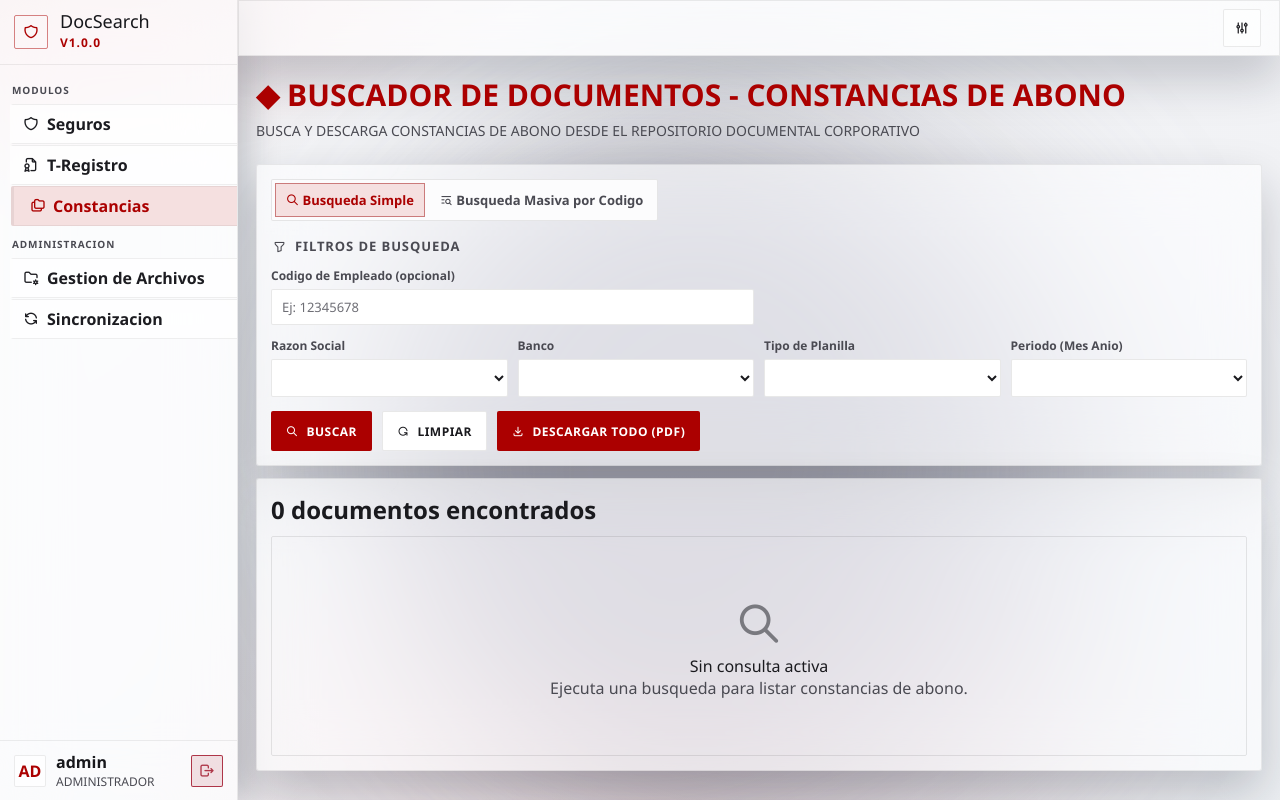
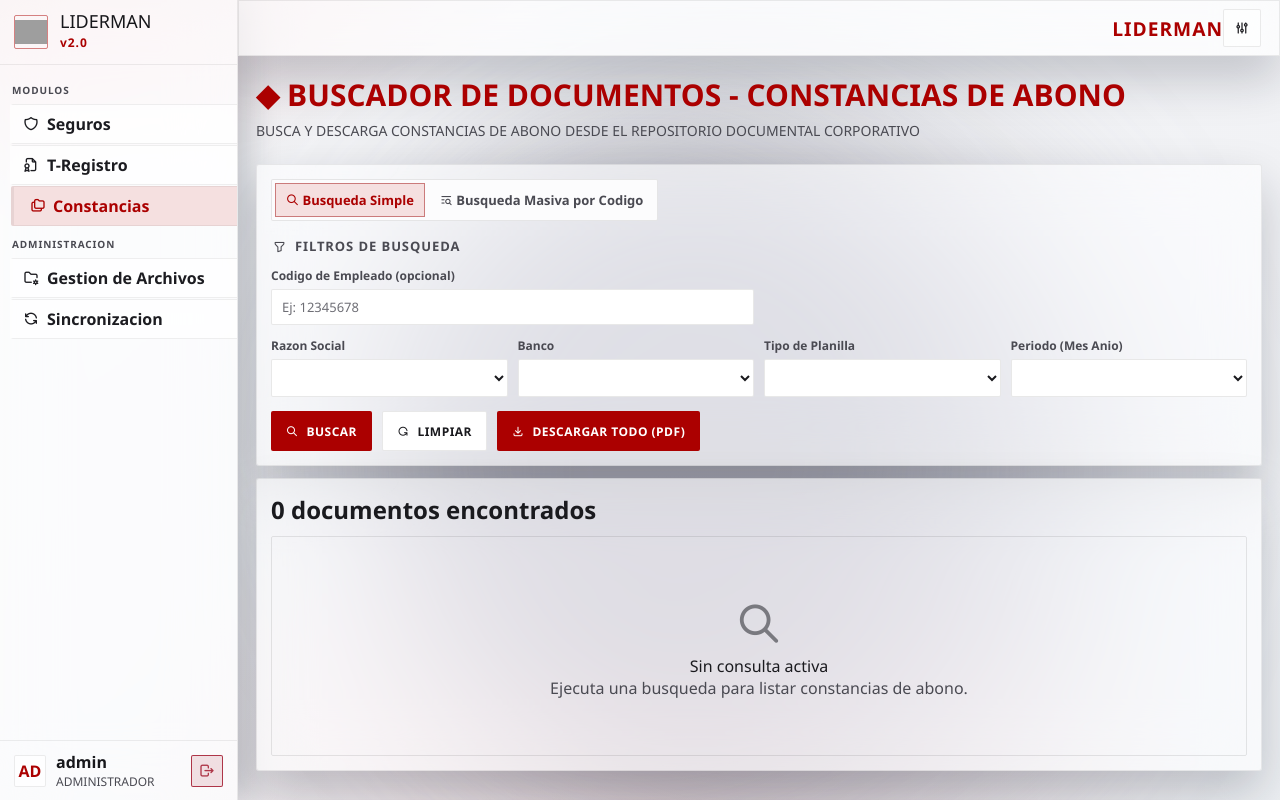
Before and after one commit to EstebanCabreraArbizu/PDF-search-with-minio, a Django app: page /ui/constancias/ in a window 1280 px wide. Run offline with Django 5.2, Linux system fonts and the light colour scheme; lists and menus that the app fills with data are empty; grey boxes are pictures that could not be loaded.

Commit message:
style(branding): add Liderman branding to UI components

```diff
--- a/documents/templates/documents/base_search.html
+++ b/documents/templates/documents/base_search.html
@@ -4,7 +4,7 @@
 <head>
   <meta charset="UTF-8">
   <meta name="viewport" content="width=device-width, initial-scale=1.0">
-  <title>{% block page_title_text %}DocSearch{% endblock %}</title>
+  <title>{% block page_title_text %}LIDERMAN v2.0{% endblock %}</title>
   <link rel="preconnect" href="https://fonts.googleapis.com">
   <link rel="preconnect" href="https://fonts.gstatic.com" crossorigin>
   <link href="https://fonts.googleapis.com/css2?family=Outfit:wght@300;400;500;600;700&display=swap" rel="stylesheet">
@@ -29,7 +29,13 @@
     </main>
   </section>
 
-  <script src="{% static 'documents/js/dist/shared/ui_core_v2.js' %}"></script>
+  {% if DEBUG %}
+    <script src="{% static 'documents/js/shared/ui_core_v2.js' %}"></script>
+    <script src="{% static 'documents/js/shared/doc_search_core.js' %}"></script>
+  {% else %}
+    <script src="{% static 'documents/js/dist/shared/ui_core_v2.js' %}"></script>
+    <script src="{% static 'documents/js/dist/shared/doc_search_core.js' %}"></script>
+  {% endif %}
   {% block page_scripts %}{% endblock %}
 </body>
 </html>
--- a/documents/templates/documents/partials/sidebar.html
+++ b/documents/templates/documents/partials/sidebar.html
@@ -1,9 +1,12 @@
+{% load static %}
 <aside class="sidebar">
   <div class="sidebar-header">
-    <div class="logo-box"><i class="ti ti-shield"></i></div>
+    <div class="logo-box" style="background: transparent; padding: 0;">
+      <img src="{% static 'documents/img/Logo-Liderman2.svg' %}" alt="Liderman Logo" style="width: 100%; height: 100%; object-fit: contain;">
+    </div>
     <div class="sidebar-title">
-      <h4>DocSearch</h4>
-      <span>V1.0.0</span>
+      <h4>LIDERMAN</h4>
+      <span>v2.0</span>
     </div>
   </div>
 
--- a/documents/templates/documents/partials/topbar.html
+++ b/documents/templates/documents/partials/topbar.html
@@ -1,4 +1,7 @@
 <header class="topbar acrylic-surface topbar-minimal">
+  <div class = "topbar-brand">
+    LIDERMAN
+  </div>
   <div class="topbar-actions">
     <button id="themeToggleBtn" class="theme-switcher theme-toggle-btn" type="button" aria-label="Cambiar tema" title="Cambiar tema">
       <i id="themeToggleIcon" class="ti ti-adjustments"></i>
```
Also changed, not shown: documents/templates/documents/login.html (+7 -2 lines).
